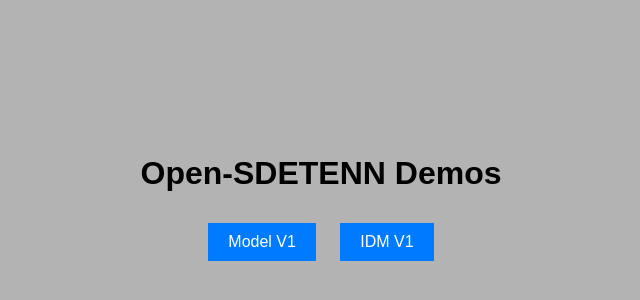
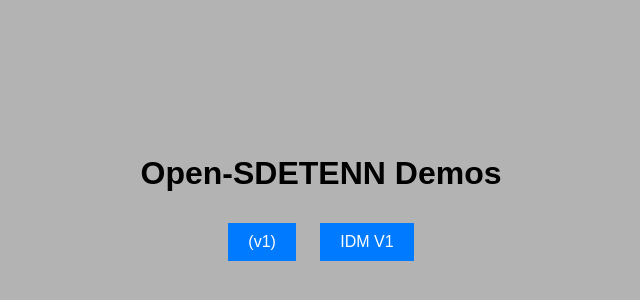
Before and after one commit to open-sdetenn/open-sdetenn.github.io, a plain HTML site: page index.html in a window 1280 px wide. Shown: the part 198-498 px from the top of the page, without its empty margins (319-959 px from the left). Drawn offline with Linux system fonts and the light colour scheme.

Commit message:
Update index.html

```diff
--- a/index.html
+++ b/index.html
@@ -49,7 +49,7 @@
 <body>
     <div class="container">
         <h1>Open-SDETENN Demos</h1>
-        <button onclick="window.location.href='/v1_demo'" data-tooltip="MODEL V1 is the first iteration of our RNN-based model.">Model V1</button>
+        <button onclick="window.location.href='/v1_demo'" data-tooltip="(v1) is the first iteration of our RNN-based model.">(v1)</button>
         <button onclick="window.location.href='/idm_v1_demo'" data-tooltip="IDM V1 is the first iteration of our ResNet-based model for predicting angles from footage.">IDM V1</button>
     </div>
 </body>
```
